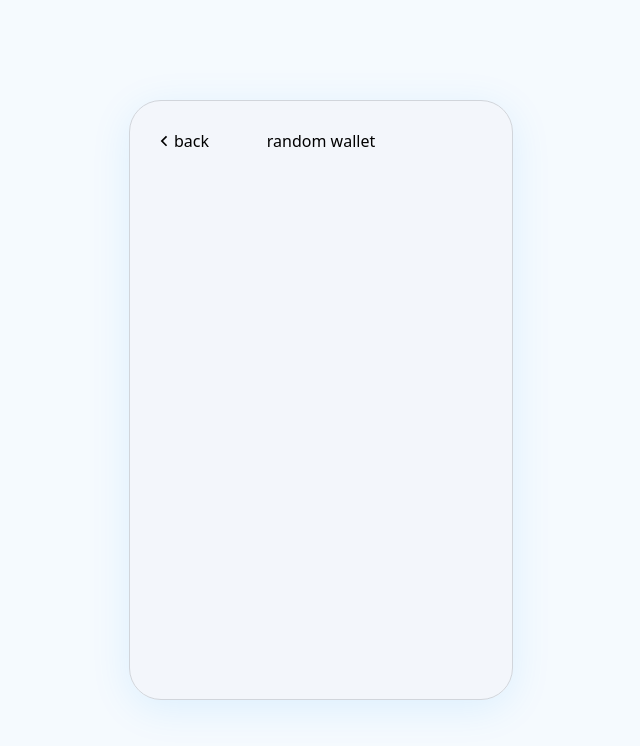
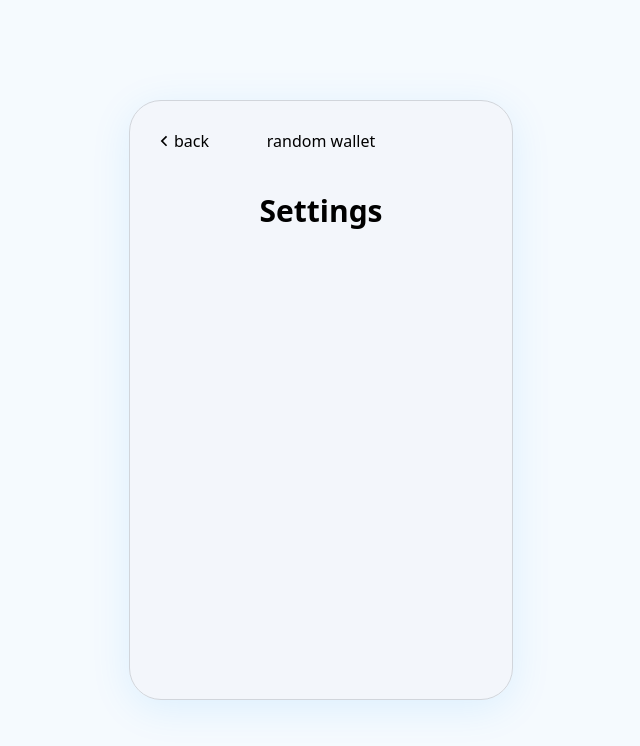
Before and after one commit to idorenyinudoh/random-wallet, a Nuxt app: page /settings in a window 1280 px wide. Before the commit this address had no page. Shown: the top 746 px of the page, without its empty margins (319-959 px from the left). Built offline with nearby package versions, Linux system fonts and the light colour scheme.

Commit message:
feat: create settings and scan pages

```diff
--- /dev/null
+++ b/pages/scan.vue
@@ -0,0 +1,5 @@
+<template>
+  <div class="py-4 flex flex-col gap-y-12">
+    <h1 class="px-5 text-3xl font-semibold text-center">Scan</h1>
+  </div>
+</template>
--- /dev/null
+++ b/pages/settings.vue
@@ -0,0 +1,5 @@
+<template>
+  <div class="py-4 flex flex-col gap-y-12">
+    <h1 class="px-5 text-3xl font-semibold text-center">Settings</h1>
+  </div>
+</template>
```
